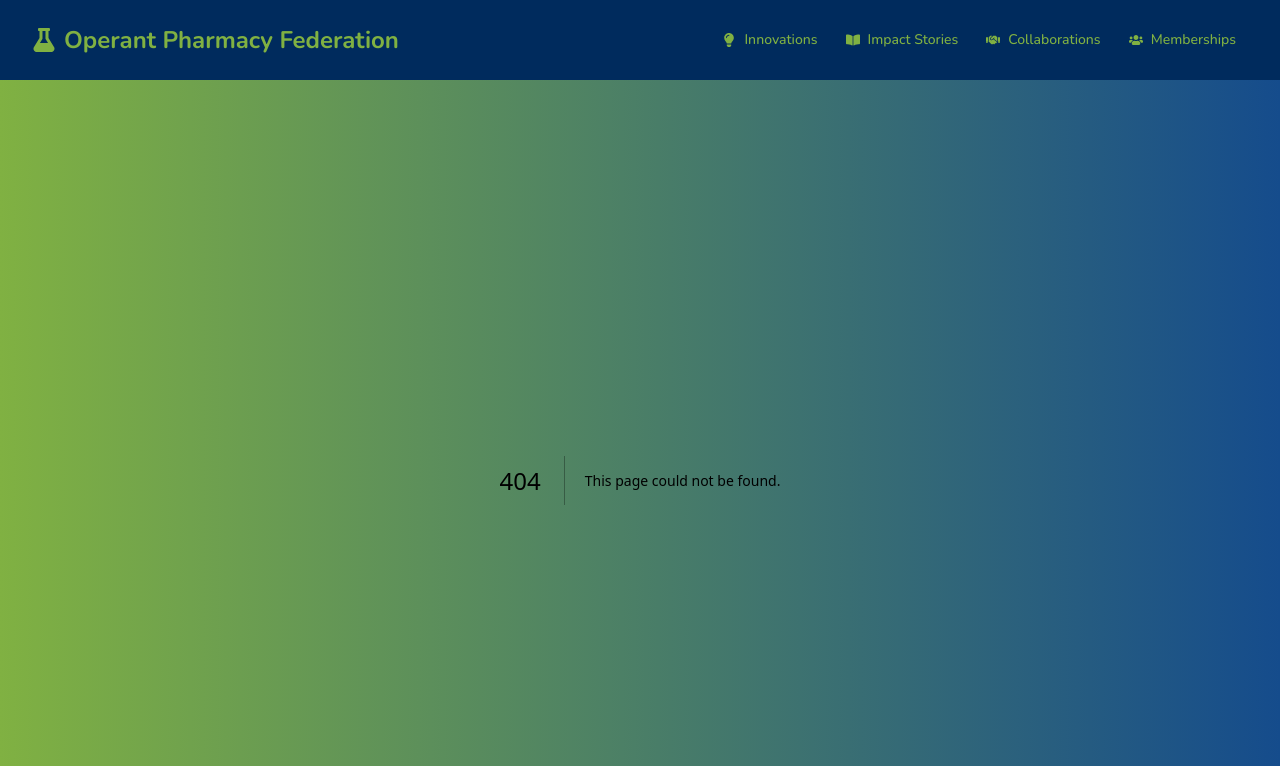
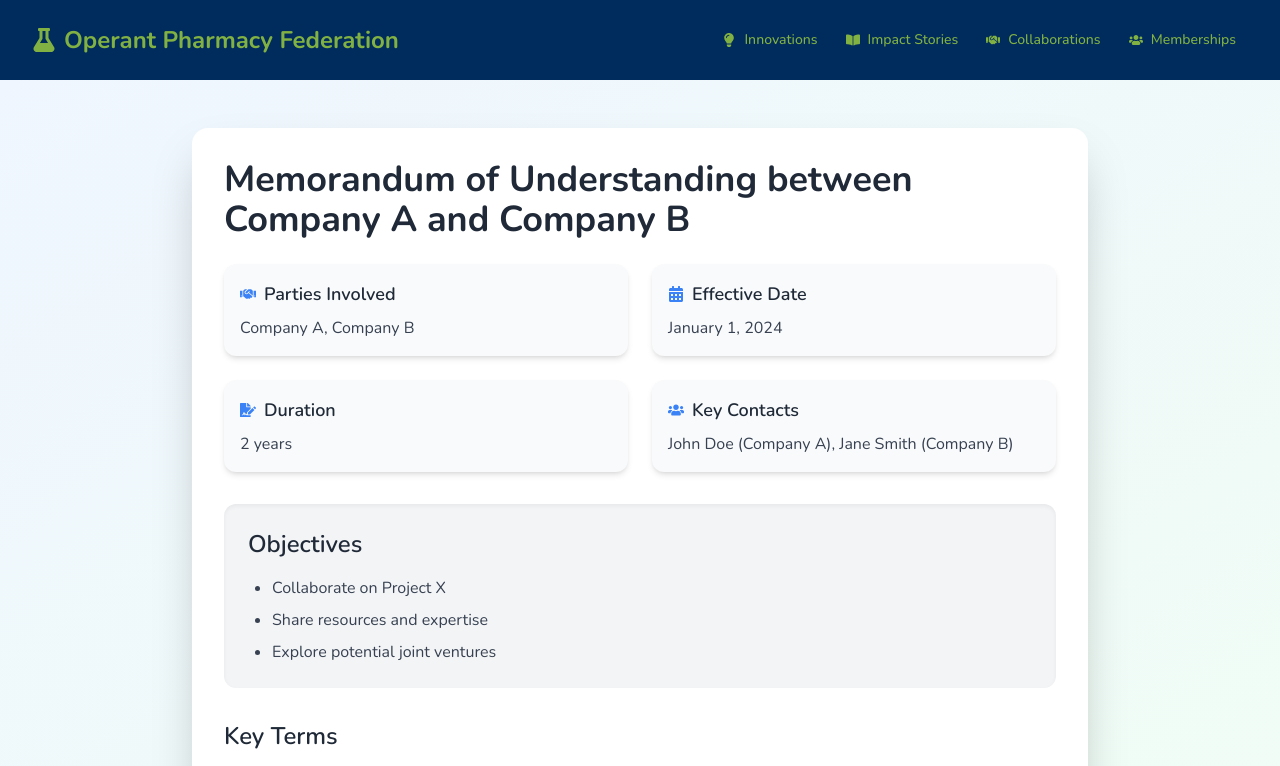
Before and after one commit to ravindrasirvi609/OPF, a Next.js app: page /collaborations/1 in a window 1280 px wide. Before the commit this address had no page. Shown: the top 766 px of the page. Built offline with nearby package versions, Linux system fonts and the light colour scheme.

Commit message:
chore: Add lazy loading for images, update Hero component with link to impact stories page, and update header and main styles with new colors and background gradient

```diff
--- /dev/null
+++ b/src/app/collaborations/[id]/page.tsx
@@ -0,0 +1,37 @@
+import React from "react";
+import MouDetails from "@/app/components/MouDetails";
+
+interface MouData {
+  title: string;
+  parties: string[];
+  effectiveDate: string;
+  duration: string;
+  keyContacts: string[];
+  objectives: string[];
+  keyTerms: string;
+}
+
+const mouData: MouData = {
+  title: "Memorandum of Understanding between Company A and Company B",
+  parties: ["Company A", "Company B"],
+  effectiveDate: "January 1, 2024",
+  duration: "2 years",
+  keyContacts: ["John Doe (Company A)", "Jane Smith (Company B)"],
+  objectives: [
+    "Collaborate on Project X",
+    "Share resources and expertise",
+    "Explore potential joint ventures",
+  ],
+  keyTerms:
+    "This MoU is non-binding and serves as a statement of intent for future collaboration. Both parties agree to maintain confidentiality regarding shared information.",
+};
+
+const CollaborationDetails: React.FC = () => {
+  return (
+    <div className="App">
+      <MouDetails mou={mouData} />
+    </div>
+  );
+};
+
+export default CollaborationDetails;
--- /dev/null
+++ b/src/app/components/MouDetails.tsx
@@ -0,0 +1,104 @@
+import React from "react";
+import {
+  FaHandshake,
+  FaCalendarAlt,
+  FaFileSignature,
+  FaUsers,
+} from "react-icons/fa";
+
+interface MouData {
+  title: string;
+  parties: string[];
+  effectiveDate: string;
+  duration: string;
+  keyContacts: string[];
+  objectives: string[];
+  keyTerms: string;
+}
+
+interface MouDetailsProps {
+  mou: MouData;
+}
+
+interface InfoCardProps {
+  icon: React.ReactNode;
+  title: string;
+  content: string;
+}
+
+const MouDetails: React.FC<MouDetailsProps> = ({ mou }) => {
+  return (
+    <div className="bg-gradient-to-br from-blue-50 to-green-50 min-h-screen py-12 px-4 sm:px-6 lg:px-8">
+      <div className="max-w-4xl mx-auto">
+        <div className="bg-white rounded-2xl shadow-2xl overflow-hidden transform hover:scale-105 transition-all duration-300">
+          <div className="p-8">
+            <h1 className="text-4xl font-bold text-gray-800 mb-6">
+              {mou.title}
+            </h1>
+
+            <div className="grid grid-cols-1 md:grid-cols-2 gap-6 mb-8">
+              <InfoCard
+                icon={<FaHandshake />}
+                title="Parties Involved"
+                content={mou.parties.join(", ")}
+              />
+              <InfoCard
+                icon={<FaCalendarAlt />}
+                title="Effective Date"
+                content={mou.effectiveDate}
+              />
+              <InfoCard
+                icon={<FaFileSignature />}
+                title="Duration"
+                content={mou.duration}
+              />
+              <InfoCard
+                icon={<FaUsers />}
+                title="Key Contacts"
+                content={mou.keyContacts.join(", ")}
+              />
+            </div>
+
+            <div className="bg-gray-100 rounded-xl p-6 shadow-inner">
+              <h2 className="text-2xl font-semibold text-gray-800 mb-4">
+                Objectives
+              </h2>
+              <ul className="list-disc pl-6 space-y-2">
+                {mou.objectives.map((objective, index) => (
+                  <li key={index} className="text-gray-700">
+                    {objective}
+                  </li>
+                ))}
+              </ul>
+            </div>
+
+            <div className="mt-8">
+              <h2 className="text-2xl font-semibold text-gray-800 mb-4">
+                Key Terms
+              </h2>
+              <div className="bg-gradient-to-r from-blue-500 to-green-500 p-px rounded-xl">
+                <div className="bg-white rounded-xl p-6">
+                  <p className="text-gray-700">{mou.keyTerms}</p>
+                </div>
+              </div>
+            </div>
+          </div>
+        </div>
+      </div>
+    </div>
+  );
+};
+
+const InfoCard: React.FC<InfoCardProps> = ({ icon, title, content }) => {
+  return (
+    <div className="bg-gray-50 rounded-xl p-4 shadow-md hover:shadow-lg transition-shadow duration-300">
+      <div className="flex items-center mb-2">
+        <div className="text-blue-500 mr-2">{icon}</div>
+        <h3 className="text-lg font-semibold text-gray-800">{title}</h3>
+      </div>
+      <p className="text-gray-700">{content}</p>
+    </div>
+  );
+};
+
+export default MouDetails;
--- a/src/app/impact-stories/page.tsx
+++ b/src/app/impact-stories/page.tsx
@@ -1,28 +1,36 @@
 import React from "react";
 import Link from "next/link";
 import { conferences } from "../../../data";
+import { FaCalendarAlt, FaArrowRight } from "react-icons/fa";
 
-const ImpactStories: React.FC = () => {
+const ImpactStories = () => {
   return (
-    <div className="bg-gray-100 py-12">
+    <div className="bg-gray-100 py-16">
       <div className="max-w-7xl mx-auto px-4 sm:px-6 lg:px-8">
-        <h2 className="text-3xl font-extrabold text-gray-900 mb-8 text-center">
+        <h2 className="text-4xl font-extrabold text-gray-900 mb-12 text-center">
           Impact Stories
         </h2>
-        <div className="grid grid-cols-1 md:grid-cols-2 lg:grid-cols-3 gap-8">
+        <div className="grid grid-cols-1 md:grid-cols-2 lg:grid-cols-3 gap-10">
           {conferences.map((conference) => (
             <Link href={`/impact-stories/${conference.id}`} key={conference.id}>
-              <div className="bg-white rounded-lg shadow-md overflow-hidden hover:shadow-xl transition-shadow duration-300 cursor-pointer">
+              <div className="bg-white rounded-xl shadow-lg overflow-hidden hover:shadow-2xl transition-all duration-300 transform hover:-translate-y-2 cursor-pointer">
                 <div className="p-6">
-                  <h3 className="text-xl font-semibold text-gray-900 mb-2">
+                  <h3 className="text-2xl font-bold text-[#154c8c] mb-3">
                     {conference.heading}
                   </h3>
                   <p className="text-gray-600 mb-4">{conference.subHeading}</p>
-                  <p className="text-sm text-gray-500">{conference.date}</p>
+                  <div className="flex items-center text-sm text-gray-500 mb-4">
+                    <FaCalendarAlt className="mr-2 text-[#80b142]" />
+                    <span>{conference.date}</span>
+                  </div>
+                  <div className="flex items-center justify-between">
+                    <div className="bg-[#80b142] text-white py-2 px-4 rounded-full font-semibold flex items-center transition-colors duration-300 hover:bg-[#6b9436]">
+                      Learn More
+                      <FaArrowRight className="ml-2" />
+                    </div>
+                  </div>
                 </div>
-                <div className="bg-[#154c8c] text-white py-2 px-4 text-center">
-                  Learn More
-                </div>
+                <div className="h-2 bg-[#154c8c]"></div>
               </div>
             </Link>
           ))}
```
Also changed, not shown: package.json (+14 -16 lines), 1 other file (tests, documents, lock files or other folders).
